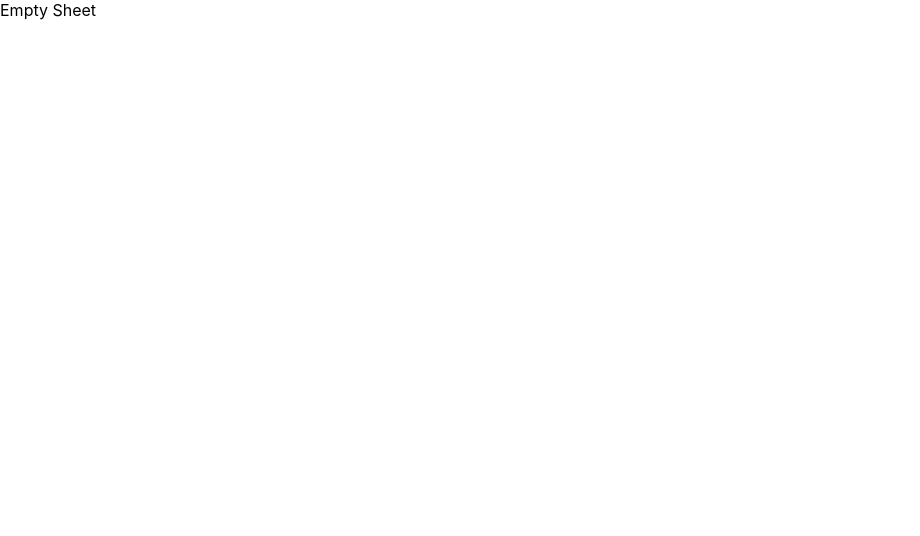
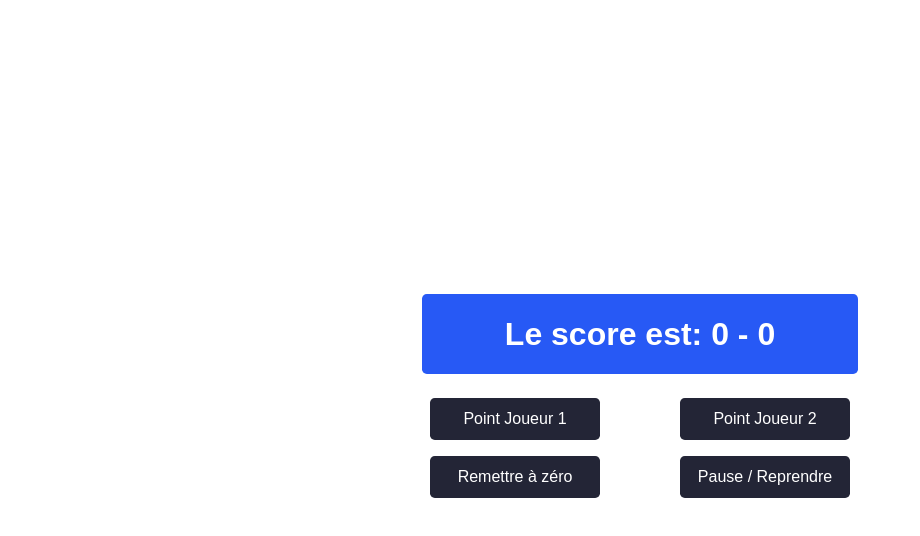
Before and after one commit to ifiroth/cra, a React (Create React App) app: page / in a window 1280 px wide. Shown: the top 536 px of the page, without its empty margins (0-920 px from the left). Built offline with nearby package versions, Linux system fonts and the light colour scheme.

Commit message:
redux with OC

```diff
--- a/package.json
+++ b/package.json
@@ -3,12 +3,14 @@
   "version": "0.1.0",
   "private": true,
   "dependencies": {
+    "@reduxjs/toolkit": "^1.9.1",
     "@testing-library/jest-dom": "^5.16.5",
     "@testing-library/react": "^13.4.0",
     "@testing-library/user-event": "^13.5.0",
     "prop-types": "^15.8.1",
     "react": "^18.2.0",
     "react-dom": "^18.2.0",
+    "react-redux": "^8.0.5",
     "react-scripts": "5.0.1",
     "sass": "^1.56.1",
     "web-vitals": "^2.1.4"
--- a/src/App.js
+++ b/src/App.js
@@ -1,9 +1,21 @@
-import './App.css';
-import './Styles/main.scss'
+import {Display} from "./Components/Display";
+import {PlayPauseButton} from "./Components/PlayPauseButton";
+import {PointScoredButton} from "./Components/PointScoredButton";
+import {ResetButton} from "./Components/ResetButton";
 
 function App() {
   return (
-    <>Empty Sheet</>
+    <div>
+      <Display />
+      <div className="buttons-row">
+        <PointScoredButton playerId="player1">Point Joueur 1</PointScoredButton>
+        <PointScoredButton playerId="player2">Point Joueur 2</PointScoredButton>
+      </div>
+      <div className="buttons-row">
+        <ResetButton />
+        <PlayPauseButton />
+      </div>
+    </div>
   )
 }
 
--- /dev/null
+++ b/src/Components/Display.js
@@ -0,0 +1,29 @@
+import {useSelector} from "react-redux";
+
+export function Display() {
+  const gameIsPlaying = useSelector((state) => state.playing)
+  const winner = useSelector((state) => state.winner)
+  const player1Score = useSelector((state) => state.player1)
+  const player2Score = useSelector((state) => state.player2)
+  const advantage = useSelector((state) => state.advantage)
+
+  if (winner) {
+    if (winner === "player1") {
+      return <p className="display">Joueur 1 gagne</p>;
+    } else {
+      return <p className="display">Joueur 2 gagne</p>;
+    }
+  } else if (gameIsPlaying === false) {
+    return <p className="display">C'est la pause</p>;
+  } else {
+    let text = "Le score est: " + player1Score + " - " + player2Score;
+    if (advantage) {
+      if (advantage === "player1") {
+        text += " avantage joueur 1";
+      } else {
+        text += " avantage joueur 2";
+      }
+    }
+    return <p className="display">{text}</p>;
+  }
+}
--- /dev/null
+++ b/src/Components/PlayPauseButton.js
@@ -0,0 +1,17 @@
+import {useDispatch} from "react-redux";
+import { playPause } from './../utils/store'
+
+export function PlayPauseButton() {
+  const dispatch = useDispatch()
+
+  return (
+    <button
+      className={"button"}
+      onClick={() => {
+        dispatch(playPause())
+      }}
+    >
+      Pause / Reprendre
+    </button>
+  )
+}
--- /dev/null
+++ b/src/Components/PointScoredButton.js
@@ -0,0 +1,17 @@
+import {useDispatch} from "react-redux";
+import {pointScored} from "../utils/store";
+
+export function PointScoredButton({ playerId, children }) {
+  const dispatch = useDispatch()
+
+  return (
+    <button
+      className={"button"}
+      onClick={() => {
+        dispatch(pointScored(playerId))
+      }}
+    >
+      {children}
+    </button>
+  )
+}
--- /dev/null
+++ b/src/Components/ResetButton.js
@@ -0,0 +1,17 @@
+import {useDispatch} from "react-redux";
+import {restartGame} from "../utils/store";
+
+export function ResetButton() {
+  const dispatch = useDispatch()
+
+  return (
+    <button
+      className={"button"}
+      onClick={() => {
+        dispatch(restartGame())
+      }}
+    >
+      Remettre à zéro
+    </button>
+  );
+}
--- /dev/null
+++ b/src/Styles/tennis.css
@@ -0,0 +1,99 @@
+html {
+    font-size: 16px;
+    font-family: "Ubuntu", sans-serif;
+}
+
+body {
+    margin: 0;
+}
+
+* {
+    box-sizing: border-box;
+}
+
+#root {
+    padding: 2rem;
+    text-align: center;
+    flex-direction: column;
+    display: flex;
+    align-items: stretch;
+    justify-content: center;
+    min-height: 100vh;
+    max-width: 500px;
+    margin: 0 auto;
+}
+
+p {
+    margin: 0;
+}
+
+.buttons {
+    align-self: center;
+    display: flex;
+    flex-direction: column;
+}
+
+.buttons-row {
+    display: flex;
+    flex-direction: row;
+    justify-content: space-between;
+}
+
+.button {
+    font-family: "Ubuntu", sans-serif;
+    margin: 0.5rem;
+    line-height: 1;
+    border: none;
+    padding: 0.8rem 1rem;
+    font-size: 1rem;
+    background: #232536;
+    border-radius: 0.3rem;
+    color: white;
+    font-weight: 300;
+    width: 170px;
+    cursor: pointer;
+}
+.button:hover {
+    background: #2c2f44;
+}
+.button:active {
+    background: #1e212e;
+}
+
+.display {
+    font-size: 2rem;
+    font-weight: 700;
+    padding: 1rem;
+    background-color: #2759f5;
+    color: white;
+    border-radius: 0.3rem;
+    line-height: 1.5;
+    margin: 0;
+    margin-bottom: 1rem;
+}
+
+.player-score {
+    font-size: 1.4rem;
+    font-weight: 400;
+    padding: 0.5rem 1rem;
+    margin-bottom: 1rem;
+    background-color: #193ba1;
+    color: white;
+    border-radius: 0.3rem;
+    line-height: 1.5;
+    display: flex;
+    justify-content: space-between;
+}
+
+.player-games {
+    font-size: 1.4rem;
+    font-weight: 400;
+    padding: 0.5rem 1rem;
+    margin-bottom: 1rem;
+    background-color: #ae2b2b;
+    color: white;
+    border-radius: 0.3rem;
+    line-height: 1.5;
+    display: flex;
+    justify-content: space-between;
+}
--- a/src/index.js
+++ b/src/index.js
@@ -1,17 +1,15 @@
-import React from 'react';
-import ReactDOM from 'react-dom/client';
-import './index.css';
-import App from './App';
-import reportWebVitals from './reportWebVitals';
+import React from "react";
+import ReactDOM from "react-dom/client";
+import "./Styles/tennis.css"
+import App from "./App";
+import {Provider} from "react-redux";
+import store from "./utils/store";
 
 const root = ReactDOM.createRoot(document.getElementById('root'));
 root.render(
-  <React.StrictMode>
-    <App />
-  </React.StrictMode>
+  <Provider store={store}>
+    <React.StrictMode>
+      <App />
+    </React.StrictMode>
+  </Provider>
 );
-
-// If you want to start measuring performance in your app, pass a function
-// to log results (for example: reportWebVitals(console.log))
-// or send to an analytics endpoint. Learn more: https://bit.ly/CRA-vitals
-reportWebVitals();
--- /dev/null
+++ b/src/utils/store.js
@@ -0,0 +1,77 @@
+import { createStore } from "redux";
+
+// state
+const initialState = {
+  player1: 0,
+  player2: 0,
+  advantage: null,
+  winner: null,
+  playing: true,
+};
+
+// actions creators
+
+export const playPause = () => ({ type: "playPause" });
+
+export const restartGame = () => ({ type: "restart" });
+
+export const pointScored = (player) => ({
+  type: "pointScored",
+  payload: { player: player },
+});
+
+function reducer(state = initialState, action) {
+  if (action.type === "restart") {
+    return initialState;
+  }
+  if (action.type === "playPause") {
+    if (state.winner) {
+      return state;
+    }
+    return {
+      ...state,
+      playing: !state.playing,
+    };
+  }
+  if (action.type === "pointScored") {
+    const player = action.payload.player;
+    const otherPlayer = player === "player1" ? "player2" : "player1";
+    if (state.winner) {
+      // On ne peut pas marquer de point si le set est terminé
+      return state;
+    }
+    if (state.playing === false) {
+      // On ne peut pas marquer de point si le set est en pause
+      return state;
+    }
+    const currentPlayerScore = state[player];
+    if (currentPlayerScore <= 15) {
+      // 0 ou 15 => on ajoute 15
+      return { ...state, [player]: currentPlayerScore + 15 };
+    }
+    if (currentPlayerScore === 30) {
+      return { ...state, [player]: 40 };
+    }
+    if (currentPlayerScore === 40) {
+      if (state[otherPlayer] !== 40) {
+        // Le joueur à gagné
+        return { ...state, winner: player };
+      }
+      if (state.advantage === player) {
+        // Le joueur à gagné
+        return { ...state, winner: player };
+      }
+      if (state.advantage === null) {
+        // Le joueur a maintenant l'avantage
+        return { ...state, advantage: player };
+      }
+      // L'autre joueur a perdu l'avantage
+      return { ...state, advantage: null };
+    }
+  }
+  return state;
+}
+
+const store = createStore(reducer);
+
+export default store
```
Also changed, not shown: 1 other file (tests, documents, lock files or other folders).
